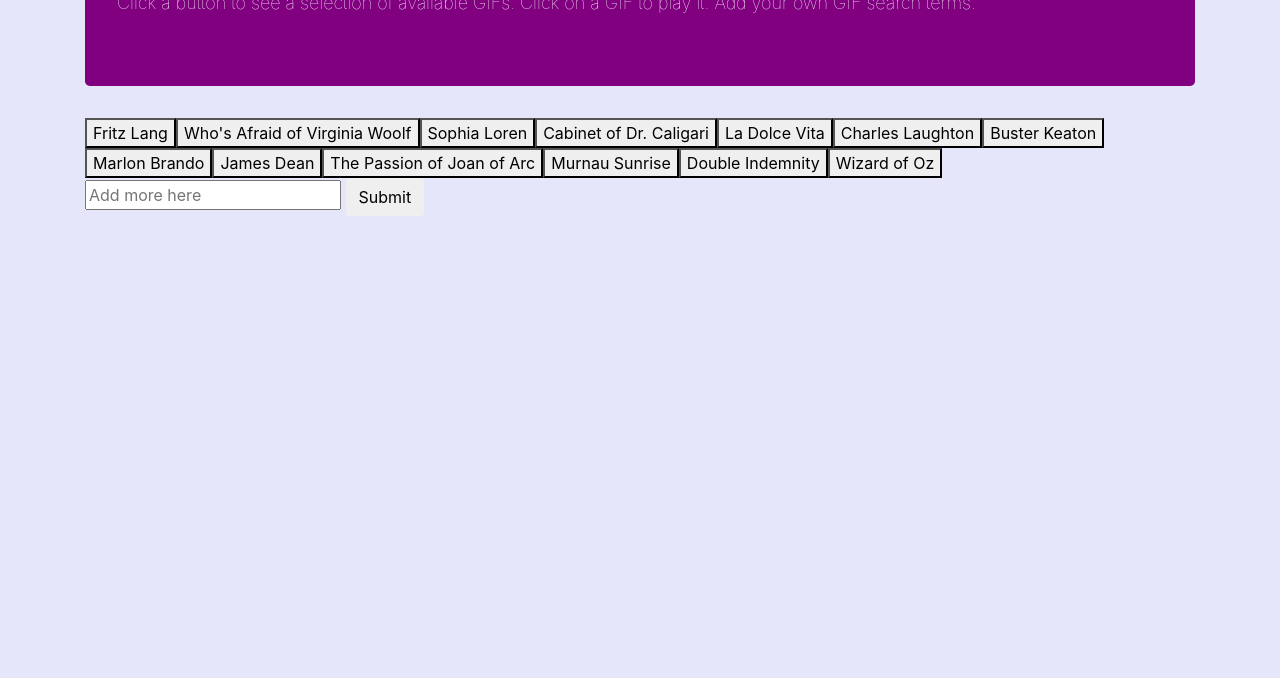
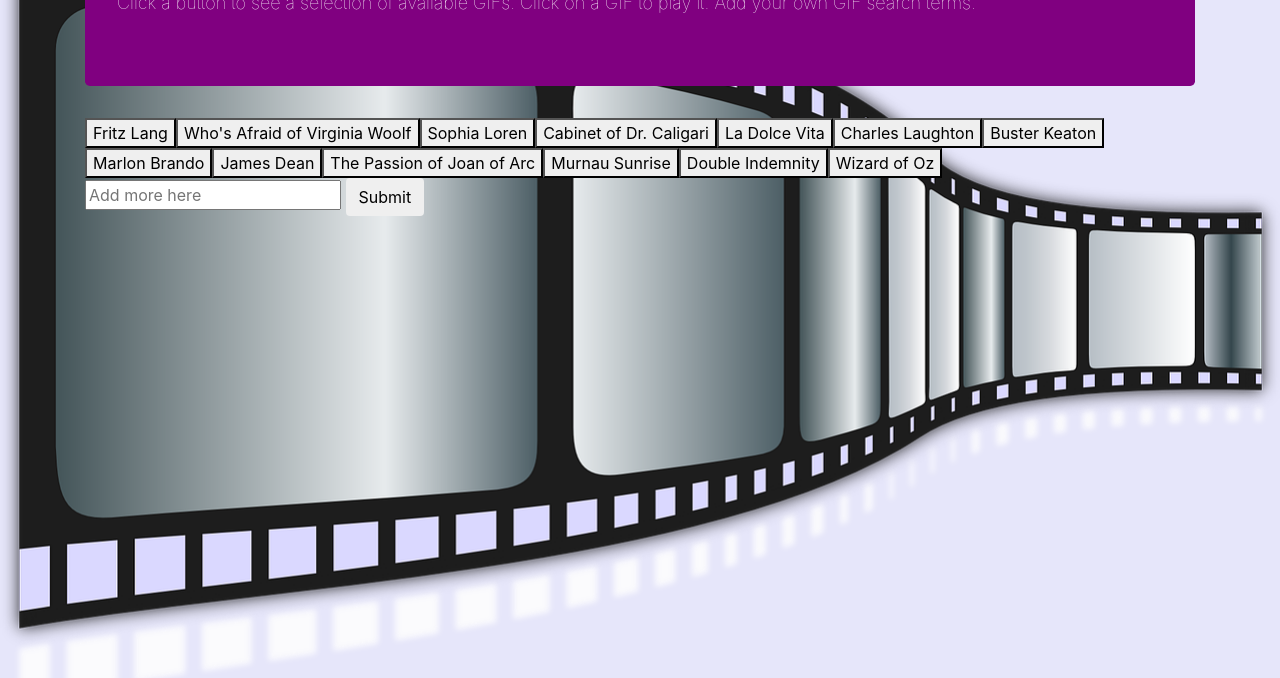
Before and after one commit to thatlisajones/GifTastic, a plain HTML site: page index.html in a window 1280 px wide. Shown: the part 122-800 px from the top of the page. Drawn offline with nearby package versions, Linux system fonts and the light colour scheme.

Commit message:
Update CSS

```diff
--- a/assets/style.css
+++ b/assets/style.css
@@ -1,14 +1,15 @@
 body {
-    background-image: url("assets/filmstrip.png");
+    background-image: url("filmstrip.png");
+    /* background-image: url(""); */
     background-size: cover;
     background-color: lavender;
 
 }
 
-#movies-view {
+/* #movies-view {
   display: inline;
 	margin-bottom: 40px;
-}
+} */
 
 #buttons-view {
 	display: inline;
```
Also changed, not shown: assets/filmstrip.jpg (added).
